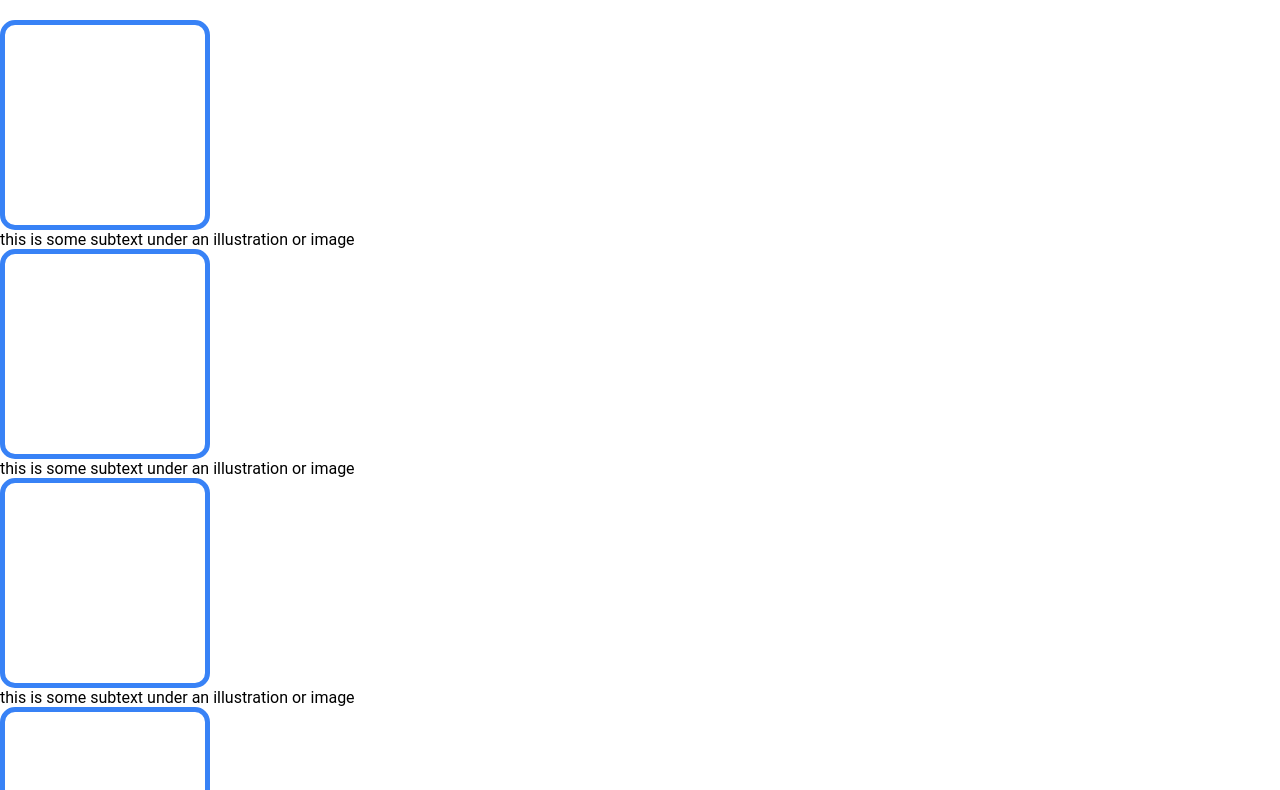
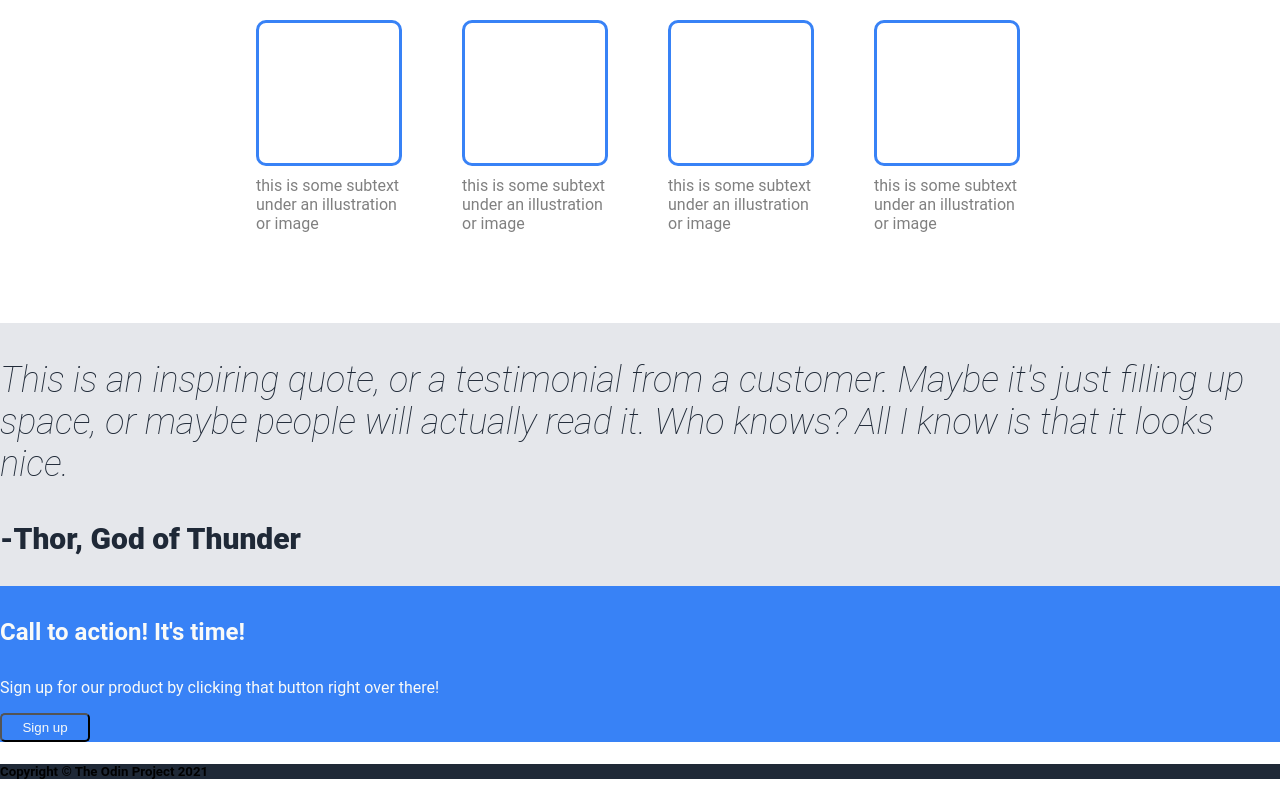
Before and after one commit to BrockBunting25/landing-page, a plain HTML site: page index.html in a window 1280 px wide. Shown: the part 492-1282 px from the top of the page. Drawn offline with Linux system fonts and the light colour scheme.

Commit message:
Finish random info completely

```diff
--- a/index.html
+++ b/index.html
@@ -30,16 +30,25 @@
     <div class="random-info">
         <h3 class="random-text">Some random information.</h3>
         <div class="box-and-text">
-            <box class="empty-box"></box>
-            <div>this is some subtext under an illustration or image</div>
-            <box class="empty-box"></box>
-            <div>this is some subtext under an illustration or image</div>
-            <box class="empty-box"></box>
-            <div>this is some subtext under an illustration or image</div>
-            <box class="empty-box"></box>
-            <div>this is some subtext under an illustration or image</div>
+            <div class="box-stack">
+                <box class="empty-box"></box>
+                <div class="box-text">this is some subtext under an illustration or image</div>
+            </div>
+            <div class="box-stack">
+                <box class="empty-box"></box>
+                <div class="box-text">this is some subtext under an illustration or image</div>
+            </div>
+            <div class="box-stack">
+                <box class="empty-box"></box>
+                <div class="box-text">this is some subtext under an illustration or image</div>
+            </div>
+            <div class="box-stack">
+                <box class="empty-box"></box>
+                <div class="box-text">this is some subtext under an illustration or image</div>
+            </div>
         </div>
     </div>
+    <!--End Random Info/Start Quote-->
     <div class="whole-quote">
         <p class="quote">This is an inspiring quote, or a testimonial from a customer. Maybe it's just filling up space, or maybe people will actually read it. Who knows? All I know is that it looks nice.</p>
         <p class="thor">-Thor, God of Thunder</p>
--- a/style.css
+++ b/style.css
@@ -135,17 +135,45 @@ button {
 .random-info {
     display: flex;
     flex-direction: column;
+    margin-bottom: 90px;
+    margin-left: 200px;
+    margin-right: 200px;
+
 }
 
 .empty-box {
     display: flex;
     border:solid #3882F6;
-    padding: 75px;
-    max-width: 50px;
-    border-radius: 15px;
-    max-height: 50px;
-    min-width: 50px;
-    min-height: 50px;
-    border-width: thick;
+    padding: 65px;
+    max-width: 10px;
+    border-radius: 10px;
+    max-height: 10px;
+    min-width: 10px;
+    min-height: 10px;
+    border-width: medium;
+}
 
+.box-and-text {
+    display: flex;
+    justify-content: space-evenly;
 }
+
+.box-stack {
+    display: flex;
+    flex-direction: column;
+}
+
+.random-text {
+    display: flex;
+    justify-content: center;
+}
+
+.box-text {
+    display: flex;
+    max-width: 150px;
+    flex-wrap: wrap;
+    margin-top: 10px;
+    color: gray;
+}
+
+/*End Random Info/Start Quote*/
```
